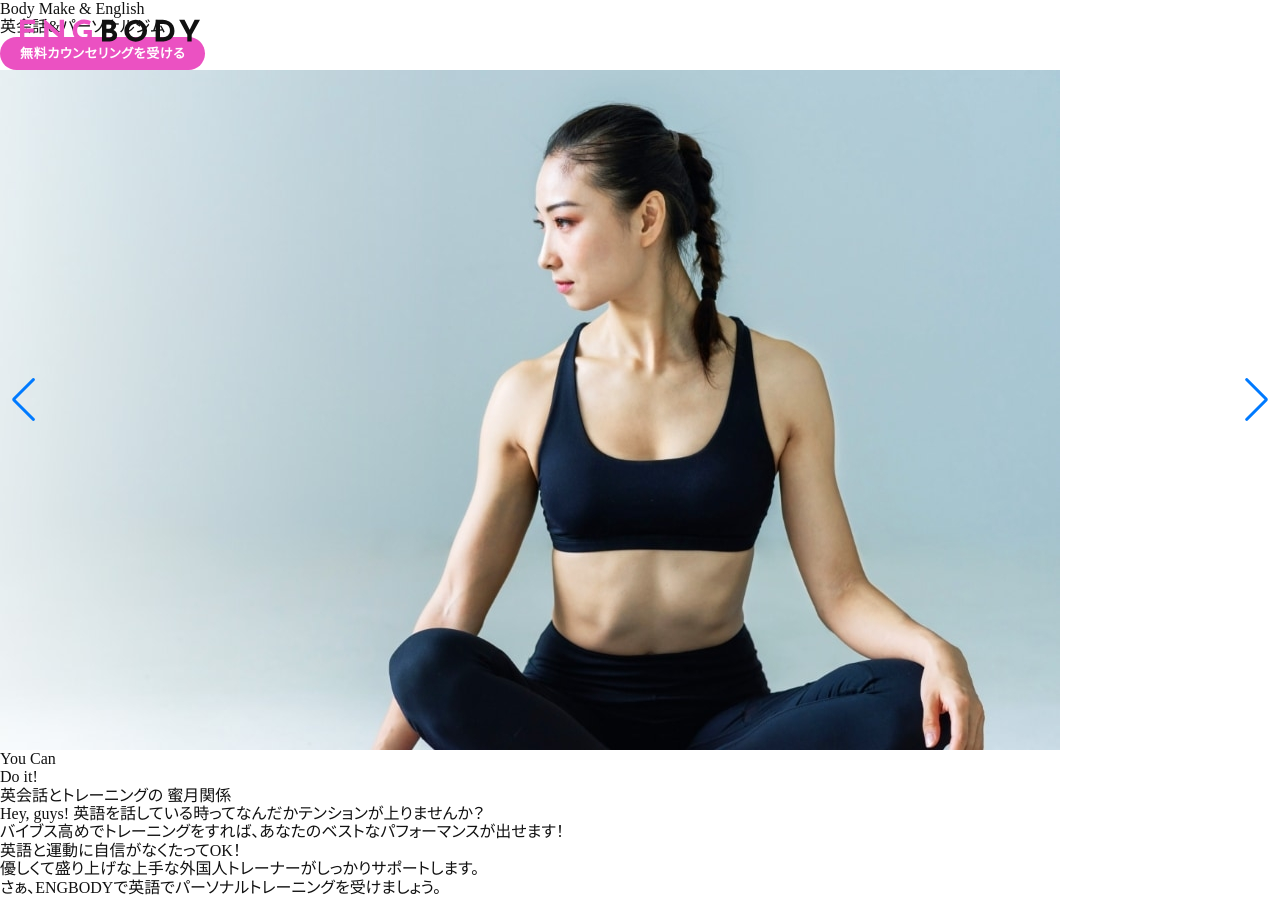
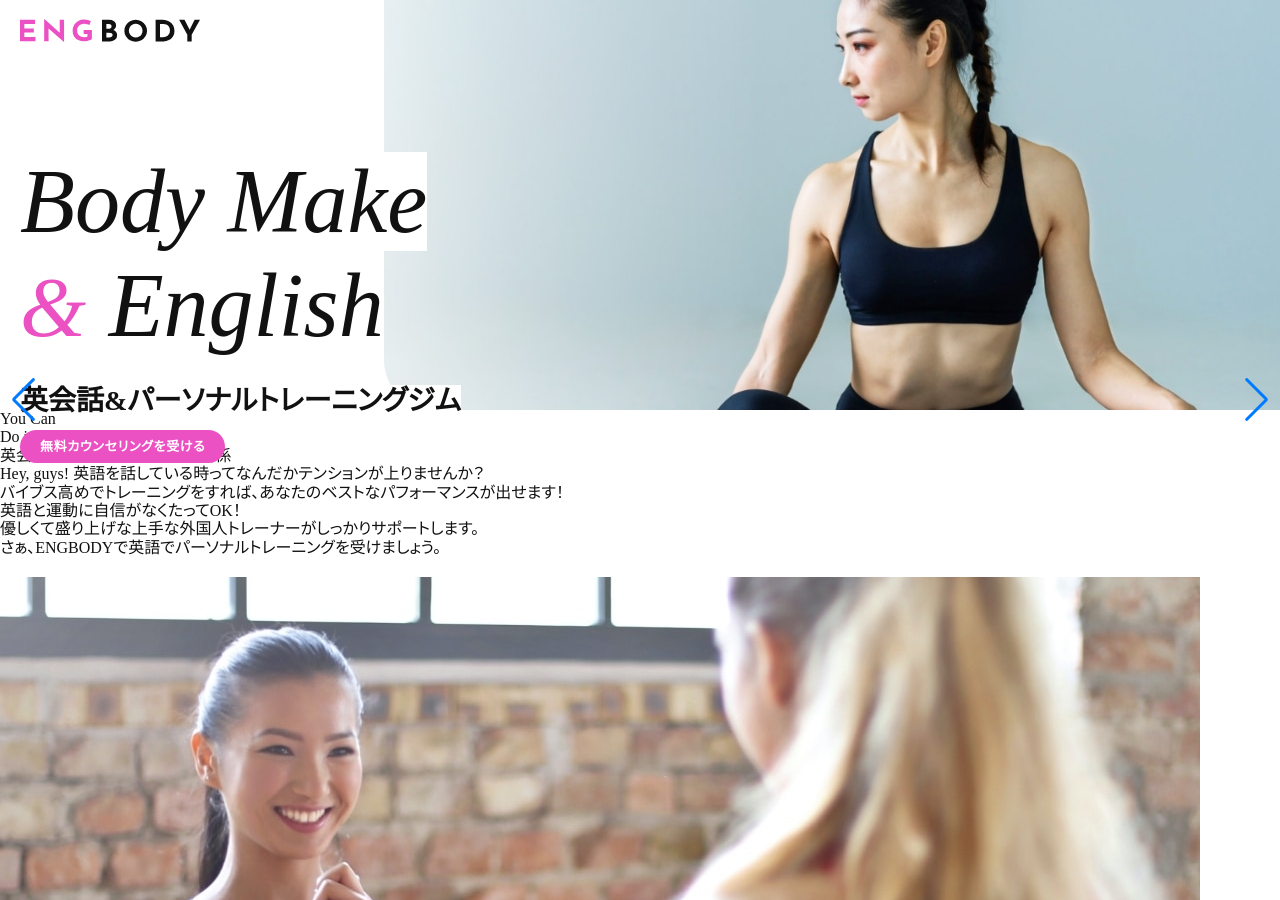
Before and after one commit to mayi-mama/engbody2, a plain HTML site: page index.html in a window 1280 px wide. Shown: the top 900 px of the page. Drawn offline with nearby package versions, Linux system fonts and the light colour scheme.

Commit message:
メインビジュアル

```diff
--- a/index.html
+++ b/index.html
@@ -38,22 +38,29 @@
         <div class="mv">
             <div class="mv__textArea">
                 <h2 class="mv__title">
-                    <span class="mv__text-bg-color">Body Make</span>
-                    <span class="mv__text-bg-color">
-                        <span class="mv__text-and">&</span>
-                        English
+                    <span class="bgextend bgLRextendTrigger">
+                        <span class="bgappearTrigger">
+                                <span class="mv__text-bg-color">Body Make</span>
+                        </span>
+                    </span>
+                    <br>
+                    <span class="bgextend bgLRextendTrigger">
+                        <span class="bgappearTrigger">
+                                <span class="mv__text-bg-color">
+                                    <span class="mv__text-and">&</span>
+                                     English
+                                </span>
+                        </span>
                     </span>
                 </h2>
                 <div class="mv__subtitle">
-                    <span class="mv__text-bg-color">英会話&パーソナルジム</span>
+                    <span class="mv__text-bg-color">英会話&パーソナルトレーニングジム</span>
                 </div>
                 <div class="mv_btn">
                     <a href="#" class="btn">無料カウンセリングを受ける</a>
                 </div>
             </div>
-            <div class="mv__img">
-                <img src="img/bg_mv.jpg" alt="ヨガをする女性">
-            </div>
+            <div class="mv__img"></div>
         </div>
         <!--イントロ-->
         <section class="intro">
--- a/js/script.js
+++ b/js/script.js
@@ -10,3 +10,43 @@ $(function(){
     });
 
 });
+
+
+/*横からスライド*/
+// 動きのきっかけの起点となるアニメーションの名前を定義
+function BgFadeAnime(){
+
+    // 背景色が伸びて出現（左から右）
+	$('.bgLRextendTrigger').each(function(){ //bgLRextendTriggerというクラス名が
+		var elemPos = $(this).offset().top-50;//要素より、50px上の
+		var scroll = $(window).scrollTop();
+		var windowHeight = $(window).height();
+		if (scroll >= elemPos - windowHeight){
+			$(this).addClass('bgLRextend');// 画面内に入ったらbgLRextendというクラス名を追記
+		}else{
+			$(this).removeClass('bgLRextend');// 画面外に出たらbgLRextendというクラス名を外す
+		}
+	});
+
+   // 文字列を囲う子要素
+	$('.bgappearTrigger').each(function(){ //bgappearTriggerというクラス名が
+		var elemPos = $(this).offset().top-50;//要素より、50px上の
+		var scroll = $(window).scrollTop();
+		var windowHeight = $(window).height();
+		if (scroll >= elemPos - windowHeight){
+			$(this).addClass('bgappear');// 画面内に入ったらbgappearというクラス名を追記
+		}else{
+			$(this).removeClass('bgappear');// 画面外に出たらbgappearというクラス名を外す
+		}
+	});
+}
+
+// 画面をスクロールをしたら動かしたい場合の記述
+	$(window).scroll(function (){
+		BgFadeAnime();/* アニメーション用の関数を呼ぶ*/
+	});// ここまで画面をスクロールをしたら動かしたい場合の記述
+
+// 画面が読み込まれたらすぐに動かしたい場合の記述
+	$(window).on('load', function(){
+		BgFadeAnime();/* アニメーション用の関数を呼ぶ*/
+	});// ここまで画面が読み込まれたらすぐに動かしたい場合の記述
--- a/style.css
+++ b/style.css
@@ -157,3 +157,134 @@ img{
 .header--active .header__cta{
     display: block;
 }
+
+/*メインビジュアル*/
+.mv{
+    position:relative;
+    height: 410px;
+    margin: 0 auto;
+    padding-top: 150px;
+    padding-left: 20px;
+}
+
+.mv__title{
+    font-size: min(11vw, 90px);
+    font-style: Italic;
+    margin-bottom: 30px;
+}
+
+.mv__subtitle{
+    font-size: min(3.5vw, 28px);
+    font-weight: bold;
+    line-height: 1;
+    margin-bottom: 15px;
+}
+
+.mv__text-bg-color{
+    background-color: #FFFFFF;
+}
+
+.mv__text-and{
+    font-size: min(9vw, 85px);
+    color: var(--main-color);
+}
+
+.mv__img{
+    position: absolute;
+    top: 0;
+    right: 0;
+    z-index: -1;
+    opacity: 0;
+    width: 70%;
+    height: 410px;
+    border-radius: 0 0 0 50px;
+    background-image: url(img/bg_mv.jpg);
+    background-repeat: no-repeat;
+    background-position: center center;
+    background-size: cover;
+    animation: 1s fadeInMvImg 0.2s forwards;
+}
+
+@keyframes fadeInMvImg {
+    100% {
+      opacity: 1;
+    }
+  }
+
+.mv__btn.btn{
+    width: 220px;
+}
+
+/*全共通*/
+
+.bgextend{
+	animation-name:bgextendAnimeBase;
+	animation-duration:1s;
+	animation-fill-mode:forwards;
+	position: relative;
+	overflow: hidden;/*　はみ出た色要素を隠す　*/
+	opacity:0;
+}
+
+@keyframes bgextendAnimeBase{
+  from {
+    opacity:0;
+  }
+
+  to {
+    opacity:1;
+}
+}
+
+/*中の要素*/
+.bgappear{
+	animation-name:bgextendAnimeSecond;
+	animation-duration:1s;
+	animation-delay: 0.6s;
+	animation-fill-mode:forwards;
+	opacity: 0;
+}
+
+@keyframes bgextendAnimeSecond{
+	0% {
+	opacity: 0;
+	}
+	100% {
+	opacity: 1;
+}
+}
+
+/*左から右*/
+.bgLRextend::before{
+	animation-name:bgLRextendAnime;
+	animation-duration:1s;
+	animation-fill-mode:forwards;
+    content: "";
+    position: absolute;
+    width: 100%;
+    height: 100%;
+    background-color: var(--main-color);/*伸びる背景色の設定*/
+}
+@keyframes bgLRextendAnime{
+	0% {
+		transform-origin:left;
+		transform:scaleX(0);
+	}
+	50% {
+		transform-origin:left;
+		transform:scaleX(1);
+	}
+	50.001% {
+		transform-origin:right;
+	}
+	100% {
+		transform-origin:right;
+		transform:scaleX(0);
+	}
+}
+
+/* スクロールをしたら出現する要素にはじめに透過0を指定　*/
+.bgappearTrigger,
+.bgLRextendTrigger{
+    opacity: 0;
+}
```
